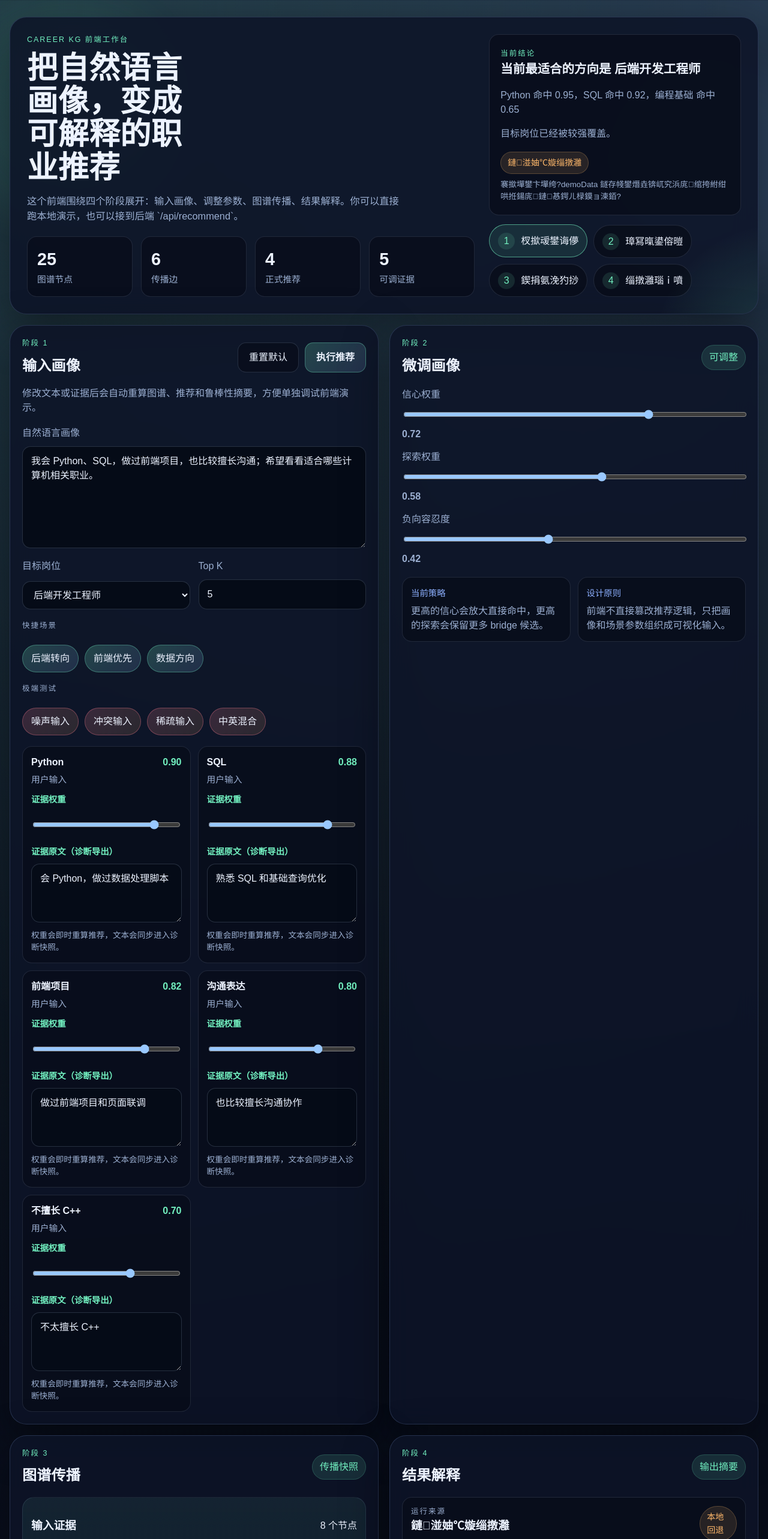
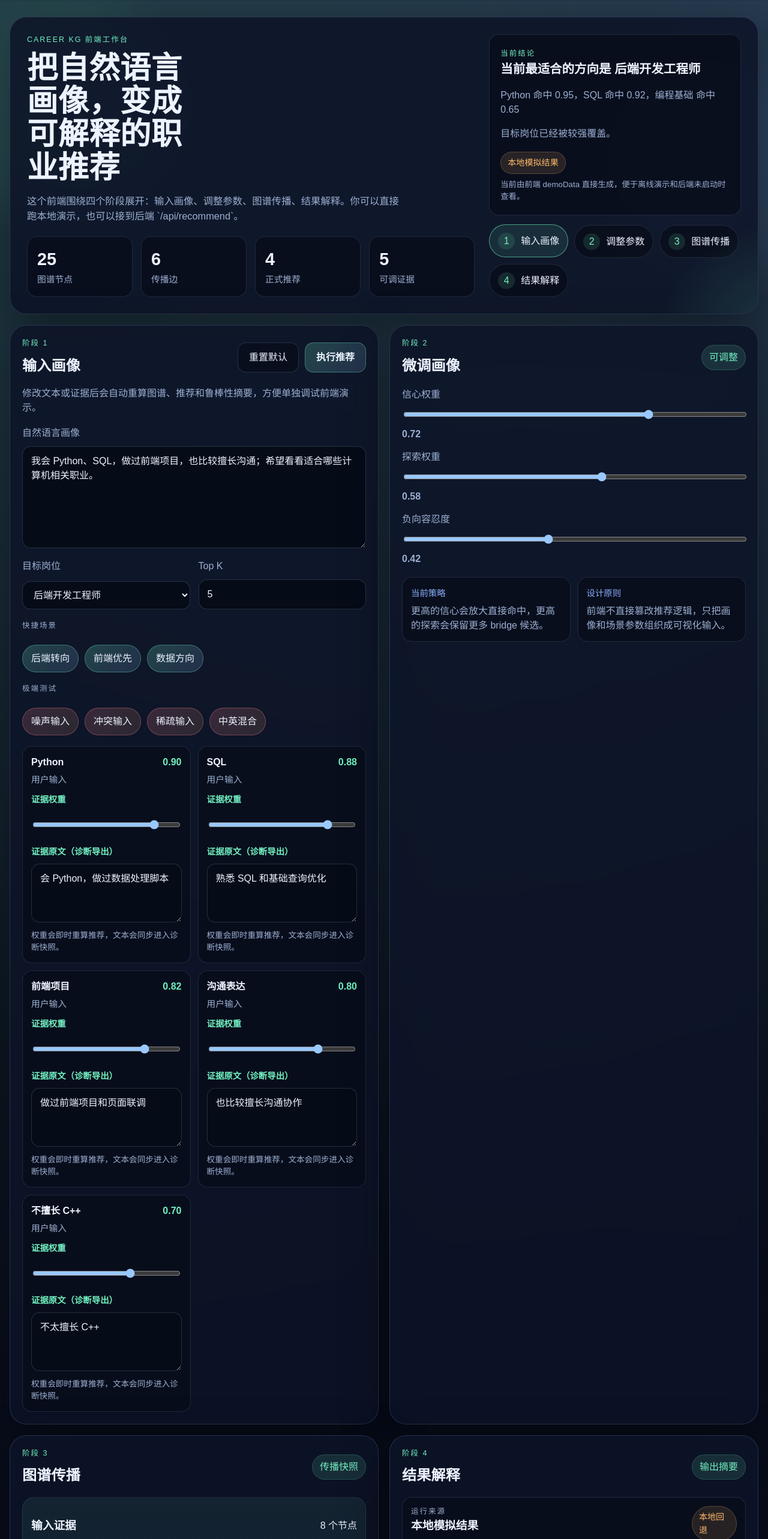
Before and after one commit to answerend42/CareerKEP, a React (Vite) app in the folder frontend/: page / in a window 1280 px wide. Shown: the top 2566 px of the page at 60% size. Built offline with nearby package versions, Linux system fonts and the light colour scheme.

Commit message:
修复前端乱码和后端数据字段不匹配问题
解决了前端页面中文乱码，并处理了后端返回字段和前端字段命名不一致的问题，让页面可以正常显示后端推荐结果。

```diff
--- a/frontend/src/app/AppShell.tsx
+++ b/frontend/src/app/AppShell.tsx
@@ -15,13 +15,181 @@ import { ResultPane } from './panes/ResultPane';
 import { TunePane } from './panes/TunePane';
 import type { DemoState, RecommendationResponse, RunStatus } from './types';
 
-const stepLabels = ['杈撳叆鐢诲儚', '璋冩暣鍙傛暟', '鍥捐氨浼犳挱', '缁撴灉瑙ｉ噴'] as const;
+const stepLabels = ['输入画像', '调整参数', '图谱传播', '结果解释'] as const;
 const requestTimeoutMs = 6000;
 
 const localRunStatus: RunStatus = {
   source: 'local-demo',
-  label: '鏈湴妯℃嫙缁撴灉',
-  detail: '褰撳墠鐢卞墠绔?demoData 鐩存帴鐢熸垚锛屼究浜庣绾挎紨绀哄拰鍚庣鏈惎鍔ㄦ椂鏌ョ湅銆?'
+  label: '本地模拟结果',
+  detail: '当前由前端 demoData 直接生成，便于离线演示和后端未启动时查看。'
+};
+
+const layerOrder = ['evidence', 'ability', 'composite', 'direction', 'role'] as const;
+const layerLabelMap: Record<string, string> = {
+  evidence: '输入证据',
+  ability: '基础能力',
+  composite: '复合能力',
+  direction: '岗位方向',
+  role: '职业岗位'
+};
+
+const clamp01 = (value: number): number => {
+  if (!Number.isFinite(value)) {
+    return 0;
+  }
+  return Math.min(1, Math.max(0, value));
+};
+
+const asObject = (value: unknown): Record<string, unknown> | null =>
+  value !== null && typeof value === 'object' ? (value as Record<string, unknown>) : null;
+
+const asStringArray = (value: unknown): string[] =>
+  Array.isArray(value) ? value.filter((item): item is string => typeof item === 'string') : [];
+
+const asNumber = (value: unknown): number => (typeof value === 'number' ? value : Number(value) || 0);
+
+const normalizeRecommendationResponse = (payload: unknown, fallbackState: DemoState): RecommendationResponse => {
+  const root = asObject(payload);
+  if (!root) {
+    throw new Error('后端响应不是对象');
+  }
+
+  const inputTraceRaw = asObject(root.input_trace) ?? {};
+  const parsedSignals = asObject(inputTraceRaw.parsed_natural_language_evidence) ?? {};
+  const matchedSignals = Object.keys(parsedSignals);
+
+  const structuredEvidenceRaw = Array.isArray(inputTraceRaw.structured_evidence) ? inputTraceRaw.structured_evidence : [];
+  const structuredEvidence = structuredEvidenceRaw
+    .map((item) => asObject(item))
+    .filter((item): item is Record<string, unknown> => Boolean(item))
+    .map((item) => {
+      const nodeId = String(item.node_id ?? item.nodeId ?? item.id ?? '');
+      return {
+        nodeId,
+        label: String(item.label ?? nodeId),
+        score: clamp01(asNumber(item.score)),
+        source: String(item.source ?? 'backend'),
+        rawText: String(item.raw_text ?? item.rawText ?? '')
+      };
+    });
+
+  const recommendationRaw = Array.isArray(root.recommendations) ? root.recommendations : [];
+  const normalizeCard = (item: unknown) => {
+    const obj = asObject(item) ?? {};
+    return {
+      nodeId: String(obj.node_id ?? obj.nodeId ?? ''),
+      label: String(obj.label ?? obj.node_id ?? obj.nodeId ?? '未命名岗位'),
+      score: clamp01(asNumber(obj.score)),
+      reason: asStringArray(obj.reasons).length ? asStringArray(obj.reasons) : asStringArray(obj.reason),
+      missing: asStringArray(obj.missing_requirements).length ? asStringArray(obj.missing_requirements) : asStringArray(obj.missing),
+      path: asStringArray(obj.path)
+    };
+  };
+
+  const recommendations = recommendationRaw.map(normalizeCard);
+  const nearMissRoles = (Array.isArray(root.near_miss_roles) ? root.near_miss_roles : []).map(normalizeCard);
+  const bridgeRecommendations = (Array.isArray(root.bridge_recommendations) ? root.bridge_recommendations : [])
+    .map((item) => asObject(item))
+    .filter((item): item is Record<string, unknown> => Boolean(item))
+    .map((item) => ({
+      nodeId: String(item.node_id ?? item.nodeId ?? ''),
+      label: String(item.label ?? item.node_id ?? '桥接建议'),
+      score: clamp01(asNumber(item.score)),
+      why: String(item.why ?? item.summary ?? '')
+    }));
+
+  const propagationNodesRaw = Array.isArray(root.propagation_snapshot) ? root.propagation_snapshot : [];
+  const propagationNodes = propagationNodesRaw.map((item) => asObject(item)).filter((item): item is Record<string, unknown> => Boolean(item));
+
+  const layers = layerOrder.map((layerKey) => {
+    const nodes = propagationNodes
+      .filter((item) => item.layer === layerKey)
+      .map((item) => {
+        const diagnostics = asObject(item.diagnostics) ?? {};
+        const supportTotal = clamp01(asNumber(diagnostics.support_total));
+        const requireTotal = clamp01(asNumber(diagnostics.require_total));
+        const detail = `support ${supportTotal.toFixed(2)} / require ${requireTotal.toFixed(2)}`;
+        return {
+          id: String(item.node_id ?? item.id ?? ''),
+          label: String(item.label ?? item.node_id ?? item.id ?? '未命名节点'),
+          layer: layerKey,
+          score: clamp01(asNumber(item.score)),
+          detail
+        };
+      });
+    return {
+      layer: layerKey,
+      label: layerLabelMap[layerKey],
+      nodes
+    };
+  });
+
+  const edges = propagationNodes.flatMap((item) => {
+    const contributions = Array.isArray(item.parent_contributions) ? item.parent_contributions : [];
+    return contributions
+      .map((edge) => asObject(edge))
+      .filter((edge): edge is Record<string, unknown> => Boolean(edge))
+      .map((edge) => ({
+        source: String(edge.source ?? ''),
+        target: String(edge.target ?? ''),
+        relation: String(edge.relation ?? 'supports'),
+        contribution: clamp01(asNumber(edge.contribution))
+      }))
+      .filter((edge) => edge.source && edge.target);
+  });
+
+  const targetRaw = asObject(root.target_role_analysis) ?? {};
+  const strengthsRaw = Array.isArray(targetRaw.strengths) ? targetRaw.strengths : [];
+  const missingRaw = Array.isArray(targetRaw.missing_requirements) ? targetRaw.missing_requirements : [];
+  const normalizeLabelItem = (item: unknown): string => {
+    const obj = asObject(item);
+    if (!obj) {
+      return typeof item === 'string' ? item : '';
+    }
+    return String(obj.label ?? obj.node_id ?? obj.id ?? '');
+  };
+  const strengths = strengthsRaw.map(normalizeLabelItem).filter(Boolean);
+  const gaps = missingRaw.map(normalizeLabelItem).filter(Boolean);
+
+  const layerBreakdown = Object.fromEntries(layers.map((layer) => [layer.layer, layer.nodes.length]));
+  const nodeCount = layers.reduce((sum, layer) => sum + layer.nodes.length, 0);
+
+  return {
+    inputTrace: {
+      rawText: String(inputTraceRaw.text ?? fallbackState.text),
+      targetRole: String(inputTraceRaw.target_role ?? fallbackState.targetRole ?? ''),
+      resolvedTargetRole: String(inputTraceRaw.resolved_target_role ?? ''),
+      structuredEvidence,
+      signalTrace: {
+        clauses: String(inputTraceRaw.text ?? fallbackState.text)
+          .split(/[，。；,.!?！？]/)
+          .map((item) => item.trim())
+          .filter(Boolean),
+        matchedSignals,
+        negatedSignals: []
+      }
+    },
+    recommendations,
+    nearMissRoles,
+    bridgeRecommendations,
+    targetRoleAnalysis: {
+      nodeId: String(targetRaw.role_id ?? targetRaw.node_id ?? targetRaw.id ?? ''),
+      label: String(targetRaw.label ?? fallbackState.targetRole ?? '目标岗位'),
+      coverage: clamp01(asNumber(targetRaw.coverage_score ?? targetRaw.coverage)),
+      strengths,
+      gaps,
+      path: asStringArray(targetRaw.path)
+    },
+    propagationSnapshot: {
+      layers,
+      edges
+    },
+    graphSnapshot: {
+      nodeCount,
+      edgeCount: edges.length,
+      layerBreakdown
+    }
+  };
 };
 
 const pickDefaultSelectedNodeId = (response: RecommendationResponse): string | null =>
@@ -29,7 +197,7 @@ const pickDefaultSelectedNodeId = (response: RecommendationResponse): string | n
 
 export function AppShell() {
   const [state, setState] = useState<DemoState>(defaultDemoState);
-  const [activeStep, setActiveStep] = useState<(typeof stepLabels)[number]>('杈撳叆鐢诲儚');
+  const [activeStep, setActiveStep] = useState<(typeof stepLabels)[number]>('输入画像');
   const [lastRun, setLastRun] = useState<RecommendationResponse>(() => buildRecommendationResponse(defaultDemoState));
   const [isRunning, setIsRunning] = useState(false);
   const [runStatus, setRunStatus] = useState<RunStatus>(localRunStatus);
@@ -61,7 +229,7 @@ export function AppShell() {
     setLastRun(nextResponse);
     setRunStatus(localRunStatus);
     setSelectedNodeId(pickDefaultSelectedNodeId(nextResponse));
-    setActiveStep('杈撳叆鐢诲儚');
+    setActiveStep('输入画像');
   };
 
   const resetDemoState = () => {
@@ -70,7 +238,7 @@ export function AppShell() {
     setLastRun(nextResponse);
     setRunStatus(localRunStatus);
     setSelectedNodeId(pickDefaultSelectedNodeId(nextResponse));
-    setActiveStep('杈撳叆鐢诲儚');
+    setActiveStep('输入画像');
   };
 
   const runRecommendation = async () => {
@@ -95,33 +263,34 @@ export function AppShell() {
       });
 
       if (!response.ok) {
-        throw new Error(`鍚庣杩斿洖鐘舵€佺爜 ${response.status}`);
+        throw new Error(`后端返回状态码 ${response.status}`);
       }
 
-      const payload = (await response.json()) as RecommendationResponse;
+      const rawPayload = (await response.json()) as unknown;
+      const payload = normalizeRecommendationResponse(rawPayload, state);
       setLastRun(payload);
       setSelectedNodeId(pickDefaultSelectedNodeId(payload));
       setRunStatus({
         source: 'backend',
-        label: '鍚庣鎺ㄨ崘缁撴灉',
-        detail: '褰撳墠鍐呭鏉ヨ嚜 `/api/recommend`锛屽彲浠ョ洿鎺ュ拰鏈湴妯℃嫙缁撴灉瀵规瘮銆?'
+        label: '后端推荐结果',
+        detail: '当前内容来自 `/api/recommend`，可以直接和本地模拟结果对比。'
       });
-      setActiveStep('缁撴灉瑙ｉ噴');
+      setActiveStep('结果解释');
     } catch (error) {
       const detail =
         error instanceof DOMException && error.name === 'AbortError'
-          ? '鍚庣璇锋眰瓒呮椂锛岄〉闈㈠凡鍥為€€鍒版湰鍦版ā鎷熺粨鏋溿€?'
-          : '鍚庣璇锋眰澶辫触锛岄〉闈㈠凡鍥為€€鍒版湰鍦版ā鎷熺粨鏋溿€?';
+          ? '后端请求超时，页面已回退到本地模拟结果。'
+          : '后端请求失败，页面已回退到本地模拟结果。';
 
       const fallbackResponse = buildRecommendationResponse(state);
       setLastRun(fallbackResponse);
       setSelectedNodeId(pickDefaultSelectedNodeId(fallbackResponse));
       setRunStatus({
         source: 'local-demo',
-        label: '鏈湴妯℃嫙缁撴灉',
+        label: '本地模拟结果',
         detail
       });
-      setActiveStep('缁撴灉瑙ｉ噴');
+      setActiveStep('结果解释');
     } finally {
       window.clearTimeout(timeoutId);
       setIsRunning(false);
@@ -138,7 +307,7 @@ export function AppShell() {
 
   const selectGraphNode = (nodeId: string) => {
     setSelectedNodeId(nodeId);
-    setActiveStep('鍥捐氨浼犳挱');
+    setActiveStep('图谱传播');
   };
 
   const exportDiagnosticSnapshot = () => {
--- a/frontend/src/app/panes/GraphPane.tsx
+++ b/frontend/src/app/panes/GraphPane.tsx
@@ -23,7 +23,7 @@ export function GraphPane({ snapshot, activeStep, selectedNodeId, onSelectNode }
           <p className="pane-kicker">阶段 3</p>
           <h2>图谱传播</h2>
         </div>
-        <span className="status-badge">{activeStep === '鍥捐氨浼犳挱' ? '正在查看' : '传播快照'}</span>
+        <span className="status-badge">{activeStep === '图谱传播' ? '正在查看' : '传播快照'}</span>
       </div>
 
       <div className="graph-columns">
--- a/frontend/src/app/panes/ResultPane.tsx
+++ b/frontend/src/app/panes/ResultPane.tsx
@@ -100,7 +100,7 @@ export function ResultPane({
           <p className="pane-kicker">阶段 4</p>
           <h2>结果解释</h2>
         </div>
-        <span className="status-badge">{activeStep === '缁撴灉瑙ｉ噴' ? '当前焦点' : '输出摘要'}</span>
+        <span className="status-badge">{activeStep === '结果解释' ? '当前焦点' : '输出摘要'}</span>
       </div>
 
       <section className="analysis-card run-status-panel">
```
